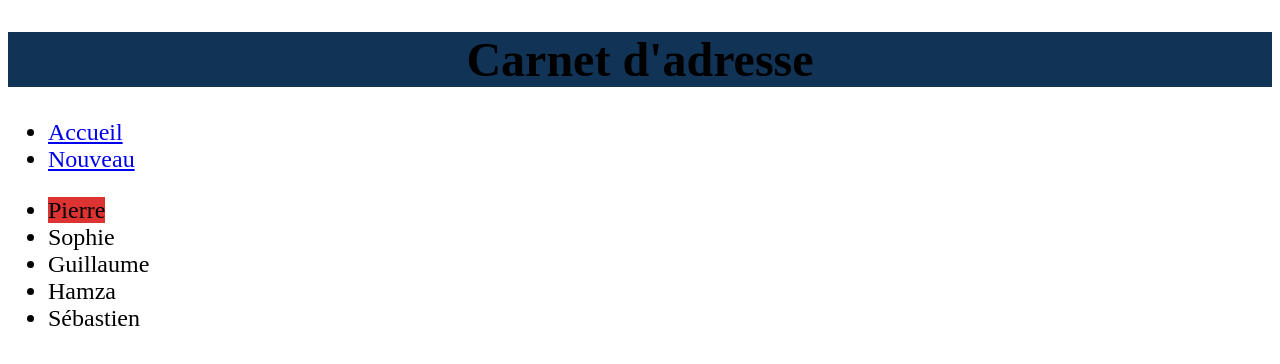
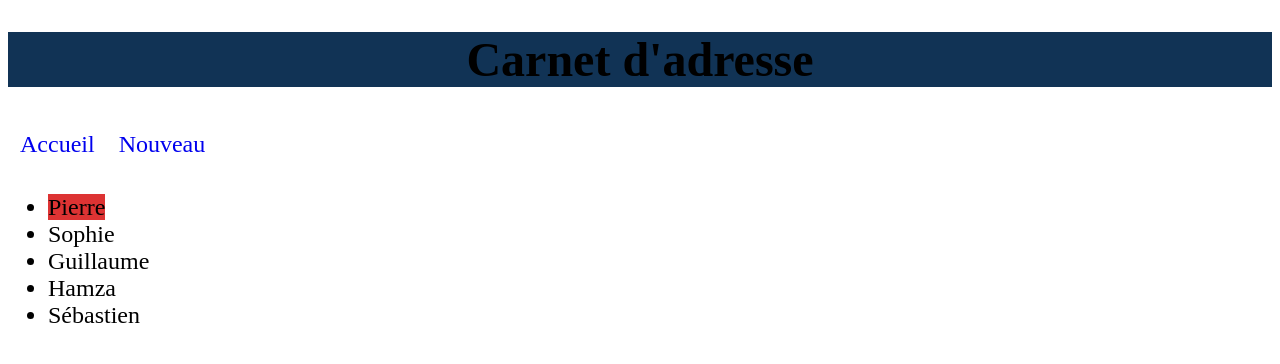
Before and after one commit to pbreteche/ng210208, an Angular app: page / in a window 1280 px wide. Shown: the top 364 px of the page. Built offline with nearby package versions, Linux system fonts and the light colour scheme.

Commit message:
add minimal style to menu

```diff
--- a/src/app/app.component.scss
+++ b/src/app/app.component.scss
@@ -4,3 +4,19 @@ h1 {
     text-align: center;
     background-color: $brand-color;
 }
+
+nav {
+    background-color: lighten($brand-color, 80%);
+
+    ul {
+        list-style-type: none;
+        display: flex;
+        padding: 0;
+    }
+
+    a {
+        text-decoration: none;
+        display: block;
+        padding: .5em;
+    }
+}
```
